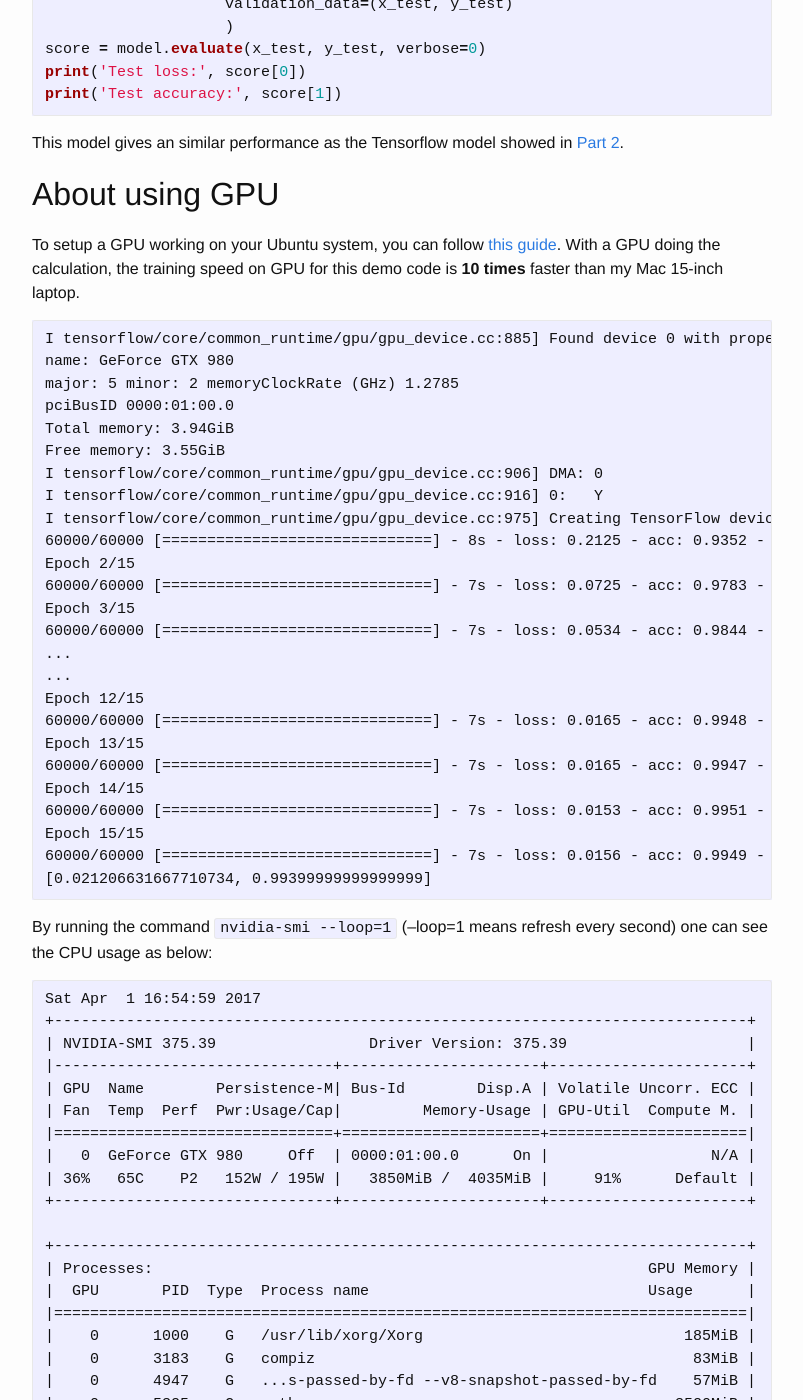
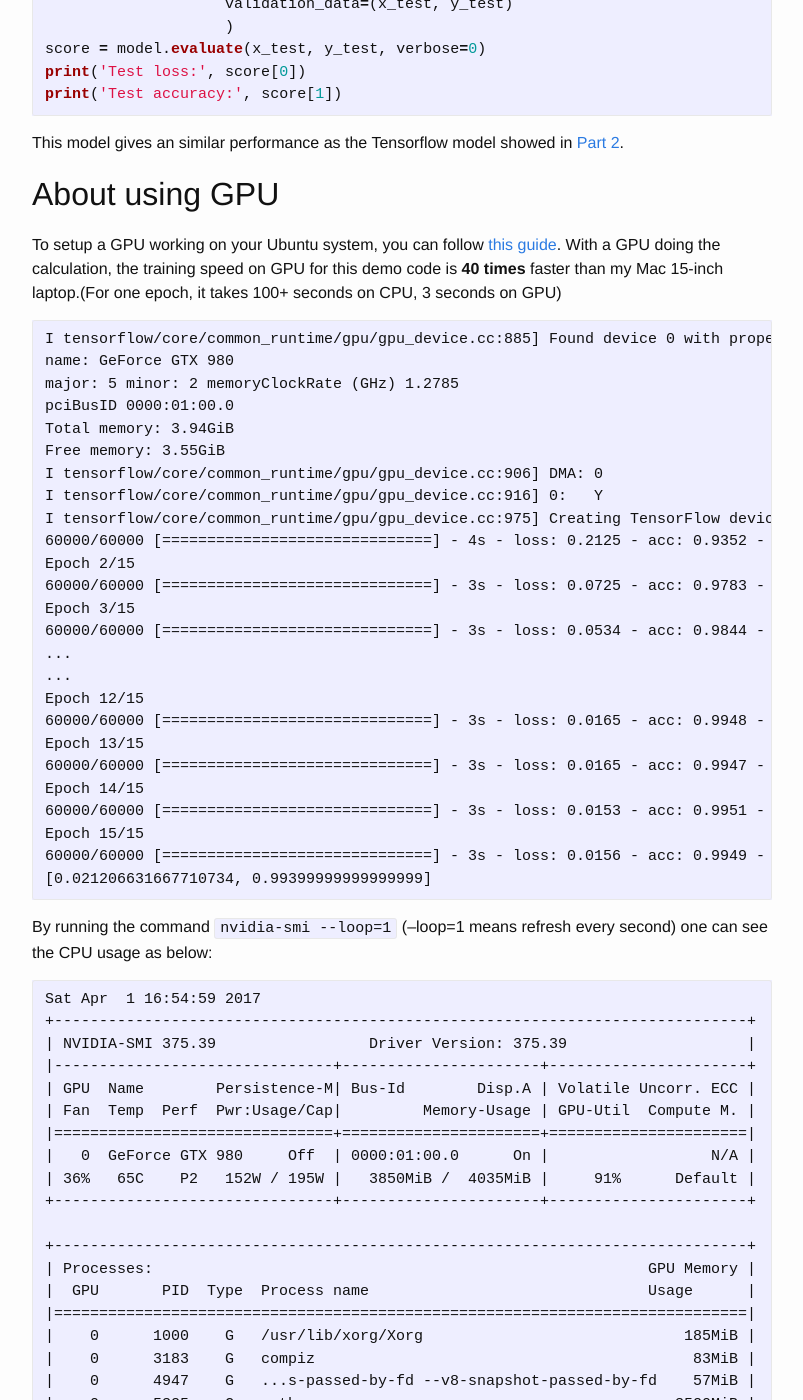
Before and after one commit to liufuyang/liufuyang.github.io, a Jekyll site: the page built from _posts/tensorflow/2017-04-01-just-another-tensorflow-beginner-guide-3.markdown, in a window 1280 px wide and 1400 px high, scrolled down 4382 px. Shown: the whole window, without its empty margins (238-1041 px from the left). Built offline with Jekyll 4.4.1, drawn with Linux system fonts in a browser that asks for light colours; comment, search, counter and statistics services are not loaded.

Commit message:
Update tf part3

````diff
--- a/_posts/tensorflow/2017-04-01-just-another-tensorflow-beginner-guide-3.markdown
+++ b/_posts/tensorflow/2017-04-01-just-another-tensorflow-beginner-guide-3.markdown
@@ -199,8 +199,7 @@ This model gives an similar performance as the Tensorflow model showed in [Part
 
 ## About using GPU
 
-To setup a GPU working on your Ubuntu system, you can follow [this guide](https://medium.com/towards-data-science/building-your-own-deep-learning-box-47b918aea1eb). With a GPU doing the calculation, the training speed on GPU for this demo code is **10 times** faster than my Mac 15-inch
-laptop.
+To setup a GPU working on your Ubuntu system, you can follow [this guide](https://medium.com/towards-data-science/building-your-own-deep-learning-box-47b918aea1eb). With a GPU doing the calculation, the training speed on GPU for this demo code is **40 times** faster than my Mac 15-inch laptop.(For one epoch, it takes 100+ seconds on CPU, 3 seconds on GPU)
 
 ```
 I tensorflow/core/common_runtime/gpu/gpu_device.cc:885] Found device 0 with properties:
@@ -212,21 +211,21 @@ Free memory: 3.55GiB
 I tensorflow/core/common_runtime/gpu/gpu_device.cc:906] DMA: 0
 I tensorflow/core/common_runtime/gpu/gpu_device.cc:916] 0:   Y
 I tensorflow/core/common_runtime/gpu/gpu_device.cc:975] Creating TensorFlow device (/gpu:0) -> (device: 0, name: GeForce GTX 980, pci bus id: 0000:01:00.0)
-60000/60000 [==============================] - 8s - loss: 0.2125 - acc: 0.9352 - val_loss: 0.0402 - val_acc: 0.9857
+60000/60000 [==============================] - 4s - loss: 0.2125 - acc: 0.9352 - val_loss: 0.0402 - val_acc: 0.9857
 Epoch 2/15
-60000/60000 [==============================] - 7s - loss: 0.0725 - acc: 0.9783 - val_loss: 0.0284 - val_acc: 0.9907
+60000/60000 [==============================] - 3s - loss: 0.0725 - acc: 0.9783 - val_loss: 0.0284 - val_acc: 0.9907
 Epoch 3/15
-60000/60000 [==============================] - 7s - loss: 0.0534 - acc: 0.9844 - val_loss: 0.0293 - val_acc: 0.9900
+60000/60000 [==============================] - 3s - loss: 0.0534 - acc: 0.9844 - val_loss: 0.0293 - val_acc: 0.9900
 ...
 ...
 Epoch 12/15
-60000/60000 [==============================] - 7s - loss: 0.0165 - acc: 0.9948 - val_loss: 0.0185 - val_acc: 0.9947
+60000/60000 [==============================] - 3s - loss: 0.0165 - acc: 0.9948 - val_loss: 0.0185 - val_acc: 0.9947
 Epoch 13/15
-60000/60000 [==============================] - 7s - loss: 0.0165 - acc: 0.9947 - val_loss: 0.0259 - val_acc: 0.9928
+60000/60000 [==============================] - 3s - loss: 0.0165 - acc: 0.9947 - val_loss: 0.0259 - val_acc: 0.9928
 Epoch 14/15
-60000/60000 [==============================] - 7s - loss: 0.0153 - acc: 0.9951 - val_loss: 0.0221 - val_acc: 0.9948
+60000/60000 [==============================] - 3s - loss: 0.0153 - acc: 0.9951 - val_loss: 0.0221 - val_acc: 0.9948
 Epoch 15/15
-60000/60000 [==============================] - 7s - loss: 0.0156 - acc: 0.9949 - val_loss: 0.0212 - val_acc: 0.9940
+60000/60000 [==============================] - 3s - loss: 0.0156 - acc: 0.9949 - val_loss: 0.0212 - val_acc: 0.9940
 [0.021206631667710734, 0.99399999999999999]
 ```
 
````
